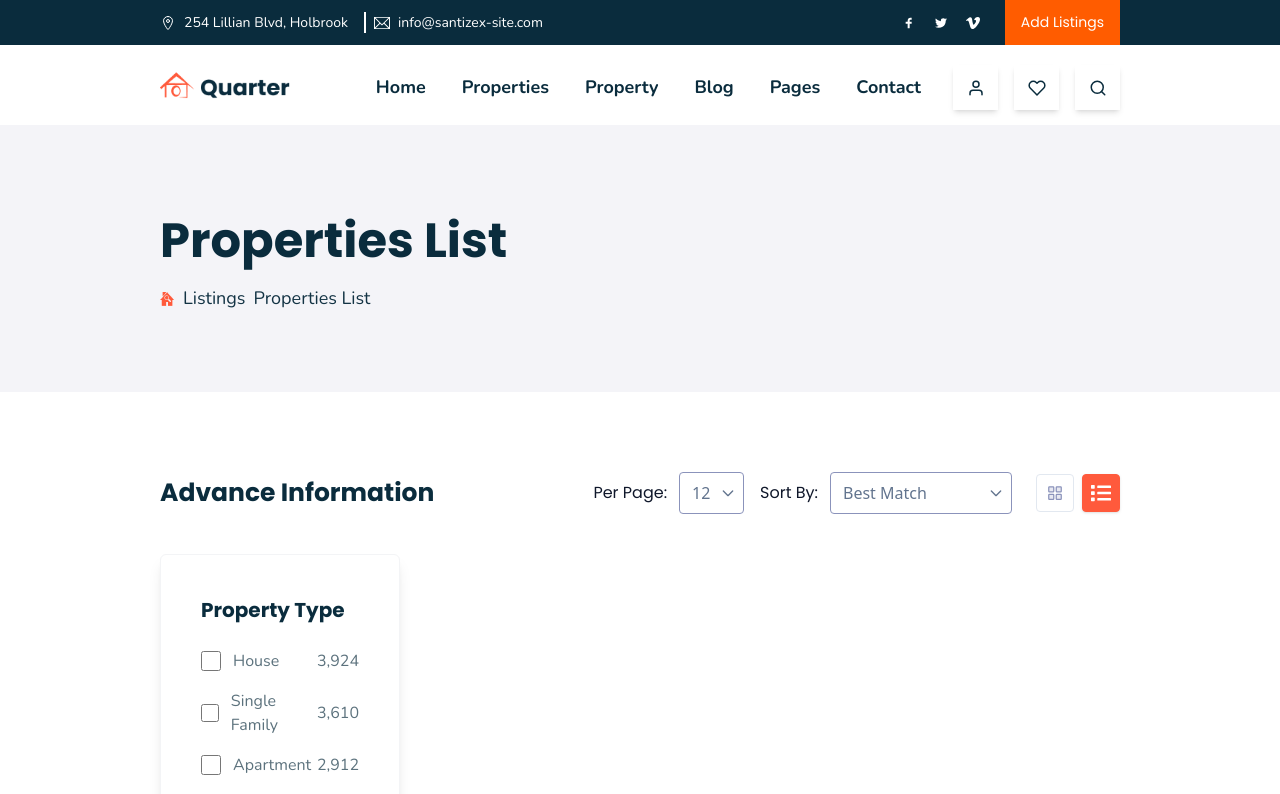
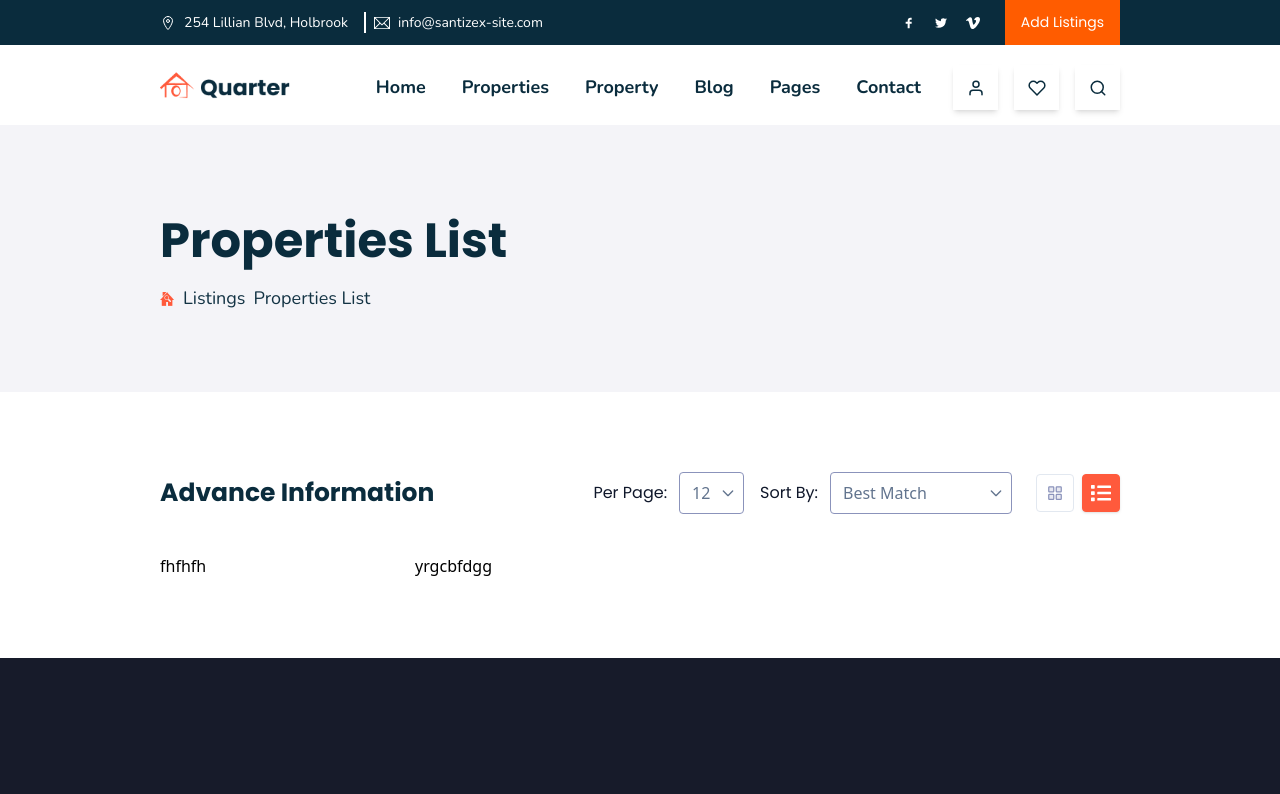
Before and after one commit to khaled6013/Quarter-next-js, a Next.js app: page /properties in a window 1280 px wide. Shown: the top 794 px of the page. Built offline with nearby package versions, Linux system fonts and the light colour scheme.

Commit message:
again solve

```diff
--- a/app/components/ApartmentList.jsx
+++ b/app/components/ApartmentList.jsx
@@ -61,10 +61,12 @@ const ApartmentList = () => {
                         <div className="flex justify-between gap-5">
                             <div className="lg:w-3/12">
                                 {/* properType.jsx  */}
-                                <PropertyType></PropertyType>
+                                {/* <PropertyType></PropertyType> */}
+                                <h2>fhfhfh</h2>
                             </div>
                             <div className="lg:w-9/12">
-                                <PropertyList></PropertyList>
+                                {/* <PropertyList></PropertyList> */}
+                                <h2>yrgcbfdgg</h2>
                             </div>
                         </div>
                     </div>
--- a/app/components/PropertyList.jsx
+++ b/app/components/PropertyList.jsx
@@ -3,7 +3,7 @@ import React from 'react'
 const PropertyList = () => {
   return (
     <div className="w-full">
-
+      <h1>ghfhfhfhf</h1>
     </div>
   )
 }
--- a/app/layout.js
+++ b/app/layout.js
@@ -19,11 +19,7 @@ const nunito = Nunito({
 export const metadata = {
   title: "Quarter",
   description: "Generated by create next app",
-};
-
-export const viewport = {
-  width: "device-width",
-  initialScale: 1,
+  viewport: "width=device-width, initial-scale=1",
 };
 
 export default function RootLayout({ children }) {
```
